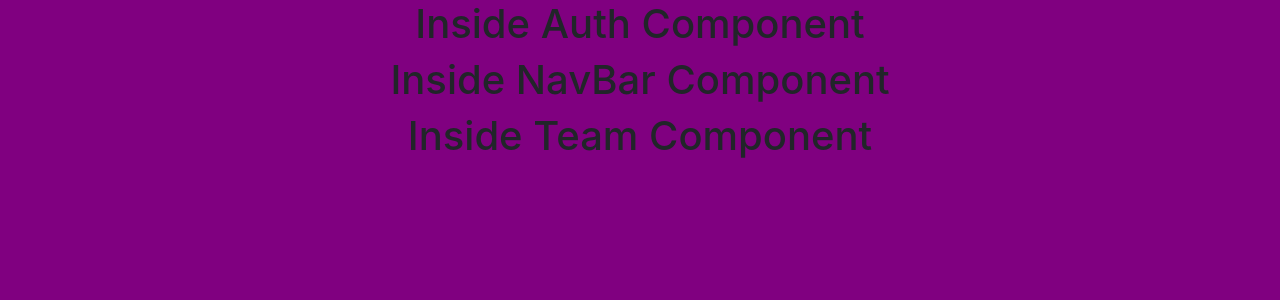
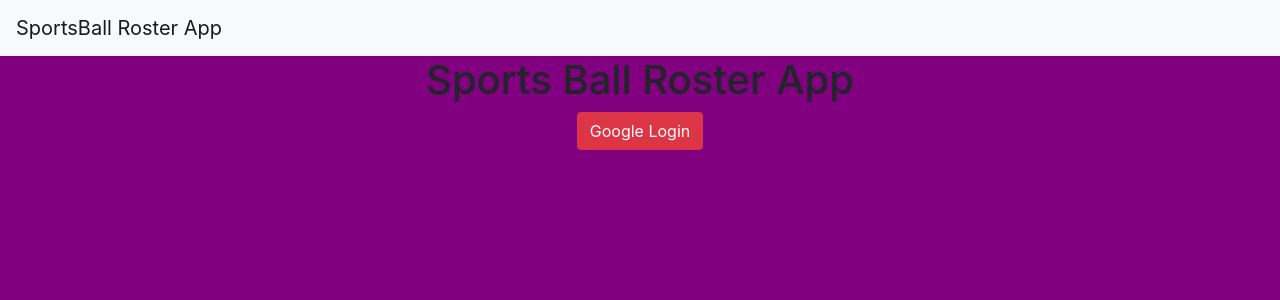
Before and after one commit to delindell/sports-roster, a React (Create React App) app: page / in a window 1280 px wide. Shown: the top 300 px of the page. Built offline with nearby package versions, Linux system fonts and the light colour scheme; no server answers.

Commit message:
can login and out

```diff
--- a/src/App/App.js
+++ b/src/App/App.js
@@ -1,4 +1,8 @@
 import React from 'react';
+import firebase from 'firebase/app';
+import 'firebase/auth';
+
+import fbConnection from '../helpers/data/connection';
 
 import Auth from '../components/Auth/Auth';
 import MyNavBar from '../components/MyNavBar/MyNavBar';
@@ -6,13 +10,45 @@ import TeamContainer from '../components/TeamContainer/TeamContainer';
 
 import './App.scss';
 
+fbConnection();
+
 class App extends React.Component {
+  state = {
+    authed: false,
+  }
+
+  componentDidMount() {
+    this.removeListener = firebase.auth().onAuthStateChanged((user) => {
+      if (user) {
+        this.setState({ authed: true });
+      } else {
+        this.setState({ authed: false });
+      }
+    });
+  }
+
+  componentWillUnmount() {
+    this.removeListener();
+  }
+
+
   render() {
+    const { authed } = this.state;
+    const loadComponent = () => {
+      let componentToLoad = '';
+      if (authed) {
+        componentToLoad = <TeamContainer />;
+      } else {
+        componentToLoad = <Auth />;
+      }
+      return componentToLoad;
+    };
+
     return (
       <div className="App">
-        <Auth />
-        <MyNavBar />
-        <TeamContainer />
+        <MyNavBar authed={authed} />
+        <h1>Sports Ball Roster App</h1>
+        {loadComponent()}
       </div>
     );
   }
--- a/src/components/Auth/Auth.js
+++ b/src/components/Auth/Auth.js
@@ -1,12 +1,20 @@
 import React from 'react';
+import firebase from 'firebase/app';
+import 'firebase/auth';
 
 import './Auth.scss';
 
 class Auth extends React.Component {
+  loginClickEvent = (e) => {
+    e.preventDefault();
+    const provider = new firebase.auth.GoogleAuthProvider();
+    firebase.auth().signInWithPopup(provider);
+  }
+
   render() {
     return (
       <div className="Auth">
-        <h1>Inside Auth Component</h1>
+        <button className="btn btn-danger" onClick={this.loginClickEvent}>Google Login</button>
       </div>
     );
   }
--- a/src/components/MyNavBar/MyNavBar.js
+++ b/src/components/MyNavBar/MyNavBar.js
@@ -1,13 +1,43 @@
 import React from 'react';
+import PropTypez from 'prop-types';
+import firebase from 'firebase/app';
+import 'firebase/auth';
 
 import './MyNavBar.scss';
 
 class MyNavBar extends React.Component {
+  static propTypes = {
+    authed: PropTypez.bool.isRequired,
+  }
+
+  logMeOut = (e) => {
+    e.preventDefault();
+    firebase.auth().signOut();
+  }
+
   render() {
+    const { authed } = this.props;
     return (
-      <div className="MyNavBar">
-        <h1>Inside NavBar Component</h1>
-      </div>
+    <div className="MyNavBar">
+      <nav className="navbar navbar-expand-lg navbar-light bg-light">
+        <a className="navbar-brand" href="#">SportsBall Roster App</a>
+        <button className="navbar-toggler" type="button" data-toggle="collapse" data-target="#navbarSupportedContent" aria-controls="navbarSupportedContent" aria-expanded="false" aria-label="Toggle navigation">
+          <span className="navbar-toggler-icon"></span>
+        </button>
+
+        <div className="collapse navbar-collapse" id="navbarSupportedContent">
+          <ul className="navbar-nav ml-auto">
+            <li className="nav-item active">
+            {
+              authed
+                ? <button className="nav-link btn btn-danger" onClick={this.logMeOut}>LogOut</button>
+                : ''
+            }
+            </li>
+          </ul>
+        </div>
+      </nav>
+    </div>
     );
   }
 }
--- /dev/null
+++ b/src/helpers/data/connection.js
@@ -0,0 +1,10 @@
+import firebase from 'firebase/app';
+import firebaseConfig from '../apiKeys.json';
+
+const firebaseApp = () => {
+  if (!firebase.apps.length) {
+    firebase.initializeApp(firebaseConfig.firebaseKeys);
+  }
+};
+
+export default firebaseApp;
```
